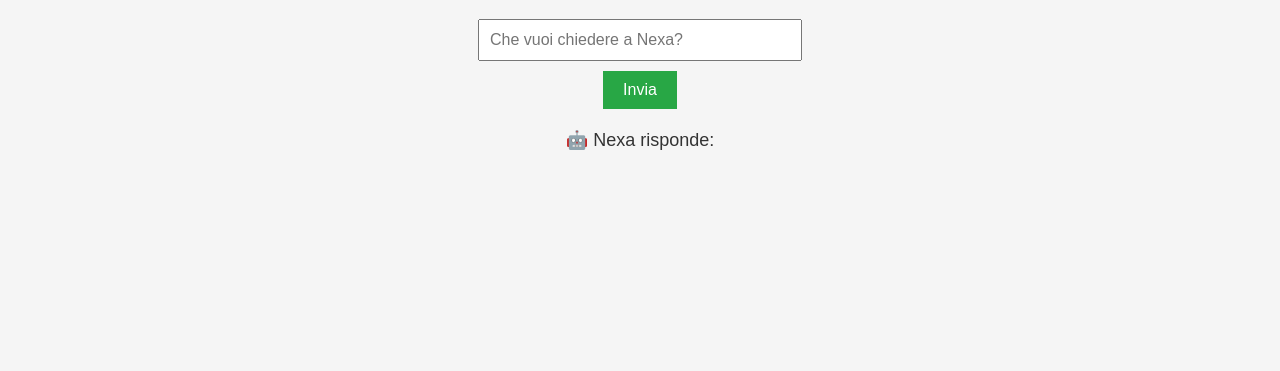
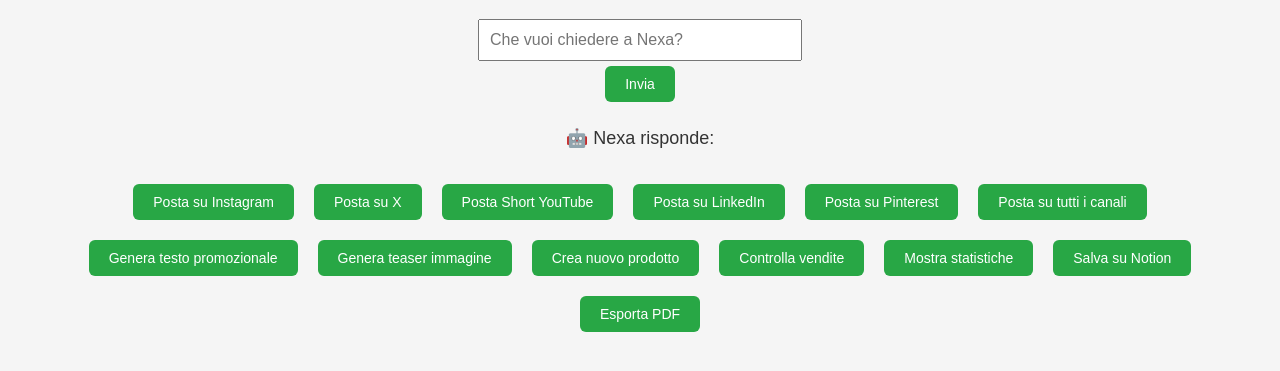
Before and after one commit to Nexilab-ai/nexa-dashboard-realestate, a website: page index.html in a window 1280 px wide. Shown: the part 109-480 px from the top of the page. Drawn offline with Linux system fonts and the light colour scheme.

Commit message:
Update index.html

```diff
--- a/index.html
+++ b/index.html
@@ -18,17 +18,25 @@
     }
     button {
       padding: 10px 20px;
-      font-size: 16px;
+      font-size: 14px;
       background-color: #28a745;
       color: white;
       border: none;
-      margin-top: 10px;
+      margin: 5px;
       cursor: pointer;
+      border-radius: 6px;
     }
     #response {
       margin-top: 20px;
       font-size: 18px;
       color: #333;
+    }
+    .button-grid {
+      display: flex;
+      flex-wrap: wrap;
+      justify-content: center;
+      margin-top: 30px;
+      gap: 10px;
     }
   </style>
 </head>
@@ -37,7 +45,24 @@
   <input type="text" placeholder="Che vuoi chiedere a Nexa?" />
   <br />
   <button onclick="sendCommand()">Invia</button>
+
   <div id="response">🤖 Nexa risponde:</div>
+
+  <div class="button-grid">
+    <button>Posta su Instagram</button>
+    <button>Posta su X</button>
+    <button>Posta Short YouTube</button>
+    <button>Posta su LinkedIn</button>
+    <button>Posta su Pinterest</button>
+    <button>Posta su tutti i canali</button>
+    <button>Genera testo promozionale</button>
+    <button>Genera teaser immagine</button>
+    <button>Crea nuovo prodotto</button>
+    <button>Controlla vendite</button>
+    <button>Mostra statistiche</button>
+    <button>Salva su Notion</button>
+    <button>Esporta PDF</button>
+  </div>
 
   <script>
     async function sendCommand() {
```
